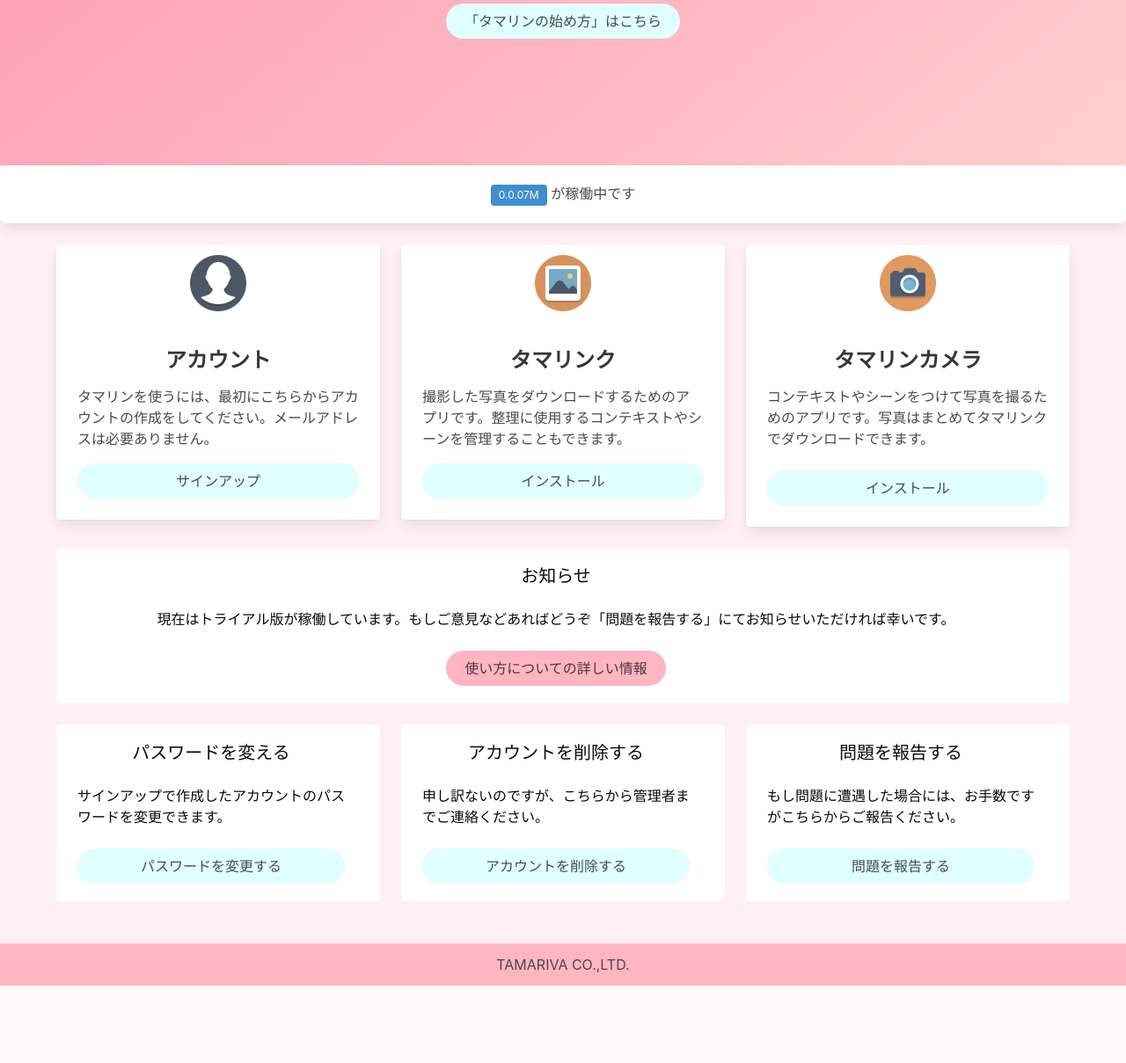
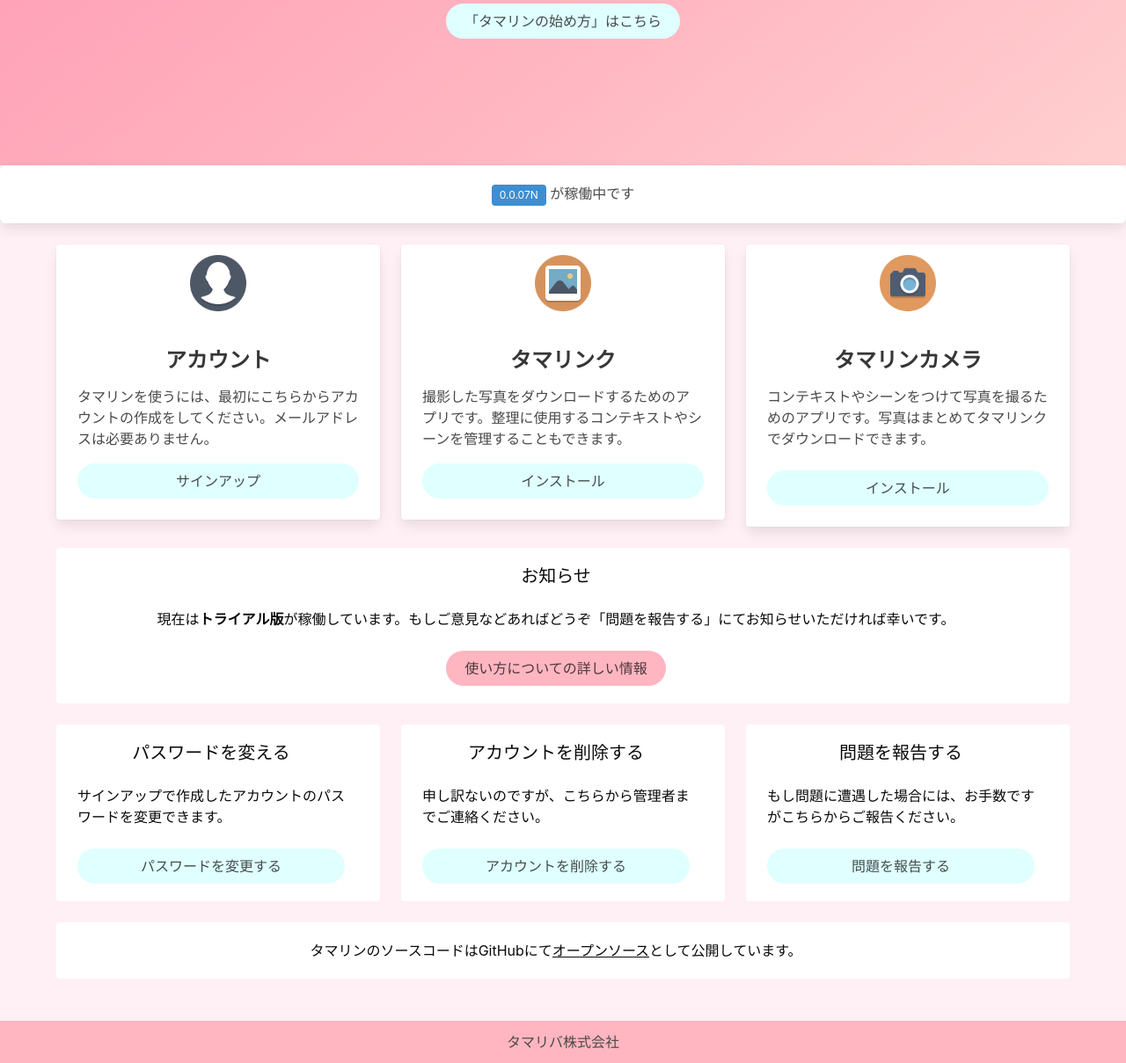
Before and after one commit to fujii-kenichi/tamarin, a Django app: page /connector/ in a window 1280 px wide. Shown: the part 971-2180 px from the top of the page at 88% size. Before the commit the page ends 2092 px from the top, so only its background shows below. Run offline with Django 3.2, Linux system fonts and the light colour scheme.

Commit message:
Githubへのリンクを追加

```diff
--- a/connector/app_settings.py
+++ b/connector/app_settings.py
@@ -13,10 +13,10 @@ from django.templatetags.static import static
 APP_SETTINGS = {
     # タマリンのバージョンを定義.
     # PWAのキャッシュに使用されるのでアプリを更新したら変更しないとキャッシュが破棄されない:デバッグ時も注意!
-    "VERSION": "0.0.07M",
+    "VERSION": "0.0.07N",
 
     # タマリン提供者の名前を定義.
-    "OWNER": "TAMARIVA CO.,LTD.",
+    "OWNER": "タマリバ株式会社",
 
     # シークレットキー:本番環境では必ず上書きすること!
     "APP_SECRET_KEY": os.getenv("APP_SECRET_KEY", r"dummy-app-key-must-be-overridden"),
--- a/connector/templates/index.html
+++ b/connector/templates/index.html
@@ -107,7 +107,7 @@
                     <article class="tile is-child notification is-white has-text-centered is-shady">
                         <h3 class="subtitle">お知らせ</h3>
                         <p class="content">
-                            現在はトライアル版が稼働しています。もしご意見などあればどうぞ「問題を報告する」にてお知らせいただければ幸いです。
+                            現在は<strong>トライアル版</strong>が稼働しています。もしご意見などあればどうぞ「問題を報告する」にてお知らせいただければ幸いです。
                         </p>
                         <a class="button is-rounded is-primary" href="manual">使い方についての詳しい情報</a>
                     </article>
@@ -136,6 +136,15 @@
                     </article>
                 </div>
             </div>
+            <div class="tile is-ancestor">
+                <div class="tile is-parent">
+                    <article class="tile is-child notification is-white has-text-centered is-shady">
+                        <p class="content">
+                            タマリンのソースコードはGitHubにて<a href="https://github.com/fujii-kenichi/tamarin">オープンソース</a>として公開しています。
+                        </p>
+                    </article>
+                </div>
+            </div>
         </div>
     </main>
     <footer class="footer has-background-primary mt-6 py-3">
```
Also changed, not shown: doc/MEMO.md (+4 -3 lines).
